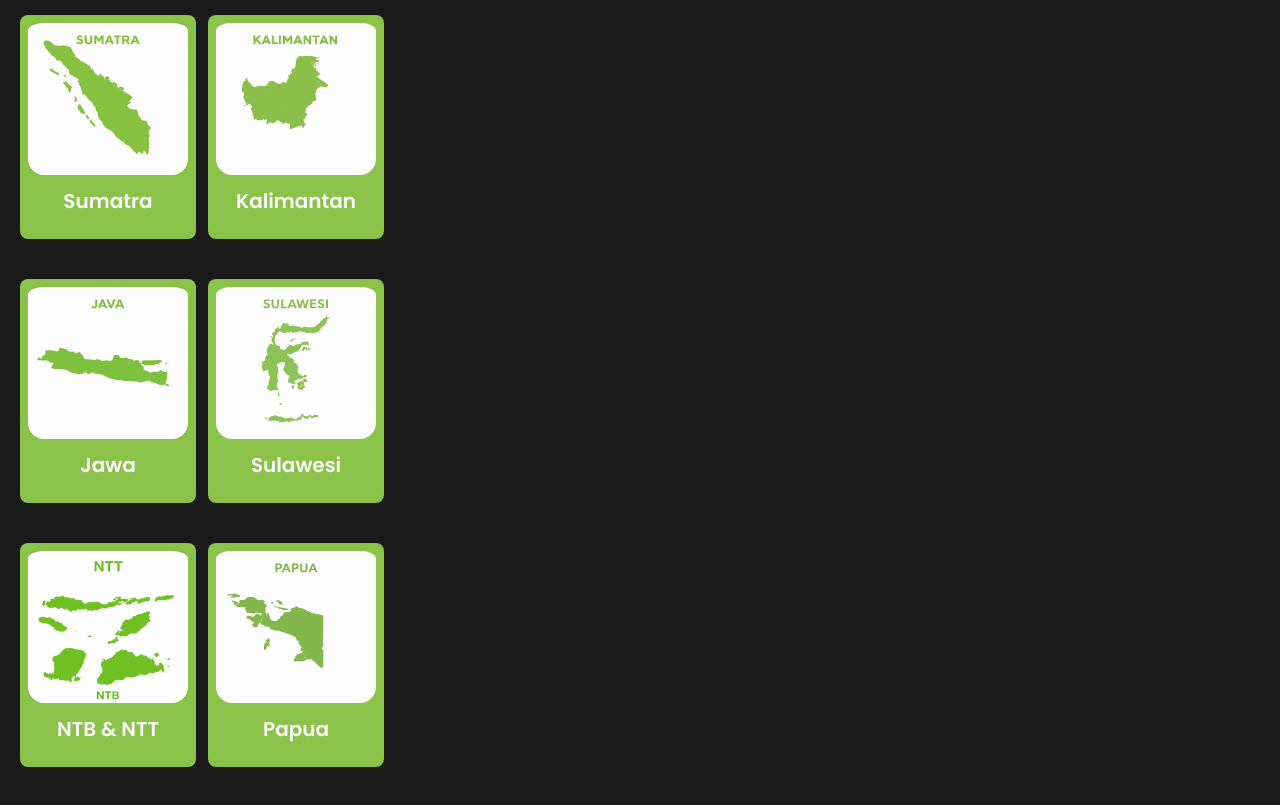
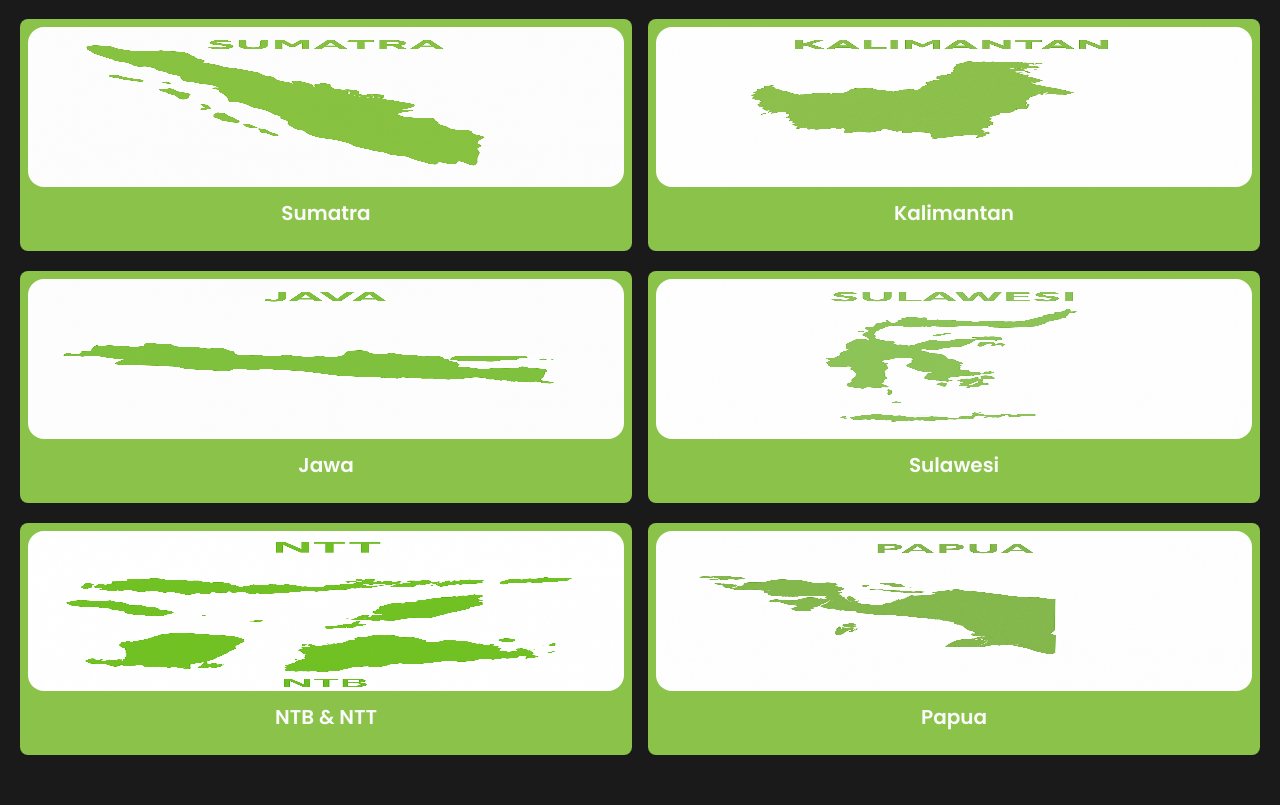
Before and after one commit to LinerdoAF/SatwaNesia, a website: page menu.html in a window 1280 px wide. Shown: the part 197-1002 px from the top of the page. Drawn offline with Linux system fonts and the light colour scheme.

Commit message:
Deskripsi perubahan

```diff
--- a/menu.html
+++ b/menu.html
@@ -1,18 +1,17 @@
 <!DOCTYPE html>
 <html lang="en">
 <head>
-    <meta charset="UTF-8">
-    <meta name="viewport" content="width=device-width, initial-scale=1.0">
+  <meta charset="UTF-8" />
+  <meta name="viewport" content="width=device-width, initial-scale=1.0" />
   <link href="./output.css" rel="stylesheet" />
-
-    <!-- font -->
   <link
     href="https://fonts.googleapis.com/css2?family=Poppins:wght@400;600;700&display=swap"
     rel="stylesheet"
   />
-    <title>Document</title>
+  <title>SatwaNesia</title>
 </head>
-<body class="bg-dark">
+<body class="bg-dark font-[Poppins]">
+
   <!-- back & judul -->
   <div class="py-10 px-5">
     <div class="flex items-center justify-between">
@@ -24,84 +23,80 @@
       </h1>
     </div>
   </div>
-      <!-- end -->
 
   <!-- menu -->
-       <div class="py-10 px-5 ">
-        <div>
-            <h2 class="text-teks text-3xl font-semibold">Pilih Pulau</h2>
+  <div class="py-10 px-5">
+    <h2 class="text-teks text-3xl font-semibold mb-6">Pilih Pulau</h2>
+
+    <div class="flex flex-wrap -mx-2">
+      <!-- Item Pulau -->
+      <a href="sumatra.html" class="w-1/2 px-2 mb-5">
+        <div class="bg-ijo rounded-lg p-2">
+          <img
+            class="w-full h-auto max-h-[160px] mx-auto rounded-2xl"
+            src="sumatra.png"
+            alt="Sumatra"
+          />
+          <h1 class="font-semibold pt-3 pb-4 text-center text-teks text-xl">Sumatra</h1>
         </div>
+      </a>
 
-        <div>
+      <a href="kalimantan.html" class="w-1/2 px-2 mb-5">
+        <div class="bg-ijo rounded-lg p-2">
+          <img
+            class="w-full h-auto max-h-[160px] mx-auto rounded-2xl"
+            src="kalimantan.png"
+            alt="Kalimantan"
+          />
+          <h1 class="font-semibold pt-3 pb-4 text-center text-teks text-xl">Kalimantan</h1>
+        </div>
+      </a>
 
+      <a href="jawa.html" class="w-1/2 px-2 mb-5">
+        <div class="bg-ijo rounded-lg p-2">
+          <img
+            class="w-full h-auto max-h-[160px] mx-auto rounded-2xl"
+            src="jawa.png"
+            alt="Jawa"
+          />
+          <h1 class="font-semibold pt-3 pb-4 text-center text-teks text-xl">Jawa</h1>
+        </div>
+      </a>
 
-            <div class="py-5 flex gap-x-3">
-                <a href="sumatra.html">
-                    <div class="bg-ijo rounded-lg ">
+      <a href="sulawesi.html" class="w-1/2 px-2 mb-5">
+        <div class="bg-ijo rounded-lg p-2">
           <img
-                      class="items-center justify-center mx-2 pt-2 w-[160px] h-[160px] rounded-2xl"
-                      src="sumatra.png"
-                      alt=""
+            class="w-full h-auto max-h-[160px] mx-auto rounded-2xl"
+            src="sulawesi.png"
+            alt="Sulawesi"
           />
-                    <h1 class=" font-semibold pt-3 pb-6 text-center text-teks text-xl">Sumatra</h1>
-                  </div></a>
+          <h1 class="font-semibold pt-3 pb-4 text-center text-teks text-xl">Sulawesi</h1>
+        </div>
+      </a>
 
-                <a href="kalimantan.html"><div class="bg-ijo rounded-lg ">
+      <a href="ntbntt.html" class="w-1/2 px-2 mb-5">
+        <div class="bg-ijo rounded-lg p-2">
           <img
-                      class="items-center justify-center mx-2 pt-2 w-[160px] h-[160px] rounded-2xl"
-                      src="kalimantan.png"
-                      alt=""
+            class="w-full h-auto max-h-[160px] mx-auto rounded-2xl"
+            src="ntbntt.png"
+            alt="NTB & NTT"
           />
-                    <h1 class=" font-semibold pt-3 pb-6 text-center text-teks text-xl">Kalimantan</h1>
-                  </div></a>
+          <h1 class="font-semibold pt-3 pb-4 text-center text-teks text-xl">NTB & NTT</h1>
         </div>
+      </a>
 
-
-            <div class="py-5 flex gap-x-3">
-                <a href="jawa.html"><div class="bg-ijo rounded-lg ">
+      <a href="papua.html" class="w-1/2 px-2 mb-5">
+        <div class="bg-ijo rounded-lg p-2">
           <img
-                      class="items-center justify-center mx-2 pt-2 w-[160px] h-[160px] rounded-2xl"
-                      src="jawa.png"
-                      alt=""
+            class="w-full h-auto max-h-[160px] mx-auto rounded-2xl"
+            src="papua.png"
+            alt="Papua"
           />
-                    <h1 class=" font-semibold pt-3 pb-6 text-center text-teks text-xl">Jawa</h1>
-                  </div></a>
-
-                <a href="sulawesi.html"><div class="bg-ijo rounded-lg ">
-                    <img
-                      class="items-center justify-center mx-2 pt-2 w-[160px] h-[160px] rounded-2xl"
-                      src="sulawesi.png"
-                      alt=""
-                    />
-                    <h1 class=" font-semibold pt-3 pb-6 text-center text-teks text-xl">Sulawesi</h1>
-                  </div></a>
+          <h1 class="font-semibold pt-3 pb-4 text-center text-teks text-xl">Papua</h1>
         </div>
-
-
-            <div class="py-5 flex gap-x-3">
-                <a href="ntbntt.html"><div class="bg-ijo rounded-lg ">
-                    <img
-                      class="items-center justify-center mx-2 pt-2 w-[160px] h-[160px] rounded-2xl"
-                      src="ntbntt.png"
-                      alt=""
-                    />
-                    <h1 class=" font-semibold pt-3 pb-6 text-center text-teks text-xl">NTB & NTT</h1>
-                  </div></a>
-
-
-                <a href="papua.html"><div class="bg-ijo rounded-lg ">
-                    <img
-                      class="items-center justify-center mx-2 pt-2 w-[160px] h-[160px] rounded-2xl"
-                      src="papua.png"
-                      alt=""
-                    />
-                    <h1 class=" font-semibold pt-3 pb-6 text-center text-teks text-xl">Papua</h1>
-                  </div></a>
+      </a>
     </div>
   </div>
 
-       </div>
-       <!-- end menu -->
-
 </body>
 </html>
```
Also changed, not shown: index.html (+27 -18 lines), welcome2.html (+28 -18 lines), welcome3.html (+28 -18 lines), output.css. Lines whose indentation alone changed are shown as unchanged.
